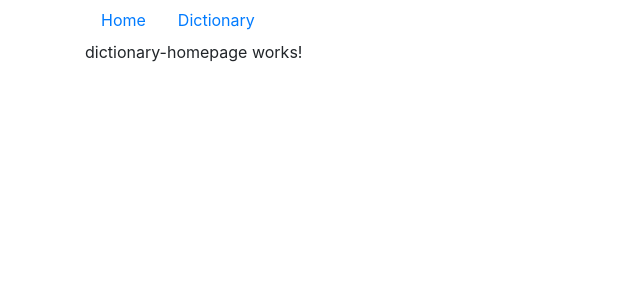
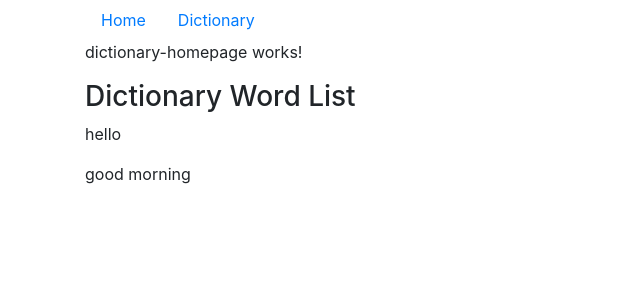
Before and after one commit to kennylam91/Angular-dictionary-app, an Angular app: page /dictionary-homepage in a window 1280 px wide. Shown: the top 300 px of the page, without its empty margins (0-640 px from the left). Built offline with nearby package versions, Linux system fonts and the light colour scheme.

Commit message:
show all word list on dictionary-homepage: OK

```diff
--- a/src/app/dictionary-homepage/dictionary-homepage.component.html
+++ b/src/app/dictionary-homepage/dictionary-homepage.component.html
@@ -1 +1,2 @@
 <p>dictionary-homepage works!</p>
+<app-dictionary-words-list></app-dictionary-words-list>
--- a/src/app/dictionary-words-list/dictionary-words-list.component.html
+++ b/src/app/dictionary-words-list/dictionary-words-list.component.html
@@ -1 +1,4 @@
-<p>dictionary-words-list works!</p>
+<h3>Dictionary Word List</h3>
+<div *ngFor="let word of wordList">
+  <p>{{word.english}}</p>
+</div>
```
